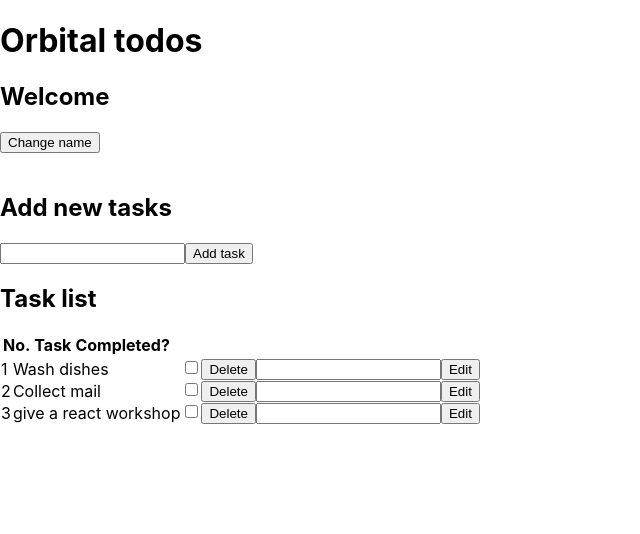
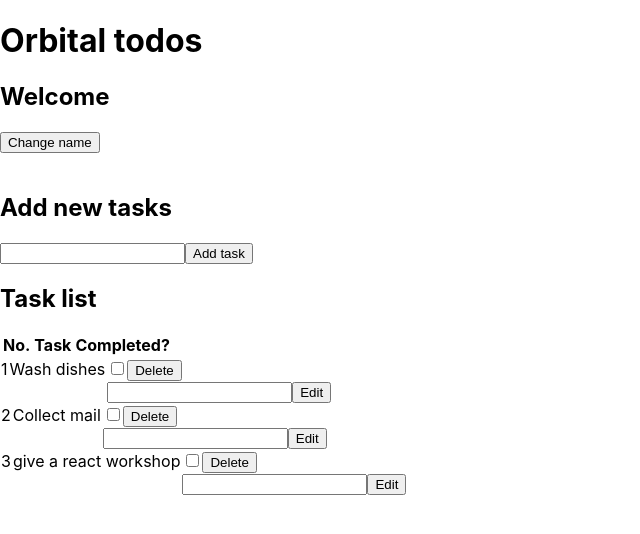
Before and after one commit to Vangmay/React-workshop, a React (Create React App) app: page / in a window 1280 px wide. Shown: the top 534 px of the page, without its empty margins (0-640 px from the left). Built offline with nearby package versions, Linux system fonts and the light colour scheme.

Commit message:
Ex5, create task component

```diff
--- a/src/Components/Task.js
+++ b/src/Components/Task.js
@@ -0,0 +1,54 @@
+import React, { useState } from "react";
+
+function Task({ task, i, tasks, setTasks }) {
+  const taskDesc = task;
+  const [newTask, setNewTask] = useState("");
+  const [isTaskCompleted, setIsTaskCompleted] = useState(false);
+
+  function handleTaskDelete(e, i) {
+    e.preventDefault();
+    setTasks([...tasks.slice(0, i), ...tasks.slice(i + 1)]);
+  }
+
+  function handleTaskUpdate(i) {
+    setTasks([...tasks.slice(0, i), newTask, ...tasks.slice(i + 1)]);
+    setNewTask("");
+  }
+
+  return (
+    <div>
+      <tr key={i}>
+        <td>{i + 1}</td>
+        <td style={{ color: isTaskCompleted ? "green" : "black" }}>
+          {taskDesc}
+        </td>
+        <td>
+          <input
+            type="checkbox"
+            checked={isTaskCompleted}
+            onClick={(e) => setIsTaskCompleted(!isTaskCompleted)}
+          />
+          <button onClick={(e) => handleTaskDelete(e, i)}>Delete</button>
+          <form aria-label="Edit task form">
+            <input
+              type="text"
+              value={newTask}
+              onChange={(e) => setNewTask(e.target.value)}
+            />
+            <button
+              type="submit"
+              onClick={(e) => {
+                e.preventDefault();
+                handleTaskUpdate(i);
+                setNewTask("");
+              }}
+            >
+              Edit
+            </button>
+          </form>
+        </td>
+      </tr>
+    </div>
+  );
+}
+export default Task;
--- a/src/Components/TaskList.js
+++ b/src/Components/TaskList.js
@@ -1,6 +1,7 @@
 import React, { useState } from "react";
+import Task from "./Task";
 
-function TaskList({ tasks, onEditTask, onDeleteTask }) {
+function TaskList({ tasks, setTasks }) {
   const [updateTask, setUpdateTask] = useState("");
   return (
     <>
@@ -18,7 +19,8 @@ function TaskList({ tasks, onEditTask, onDeleteTask }) {
         {tasks.map((task, i) => {
           return (
             <>
-              <tr key={i}>
+              <Task task={task} i={i} tasks={tasks} setTasks={setTasks} />
+              {/* <tr key={i}>
                 <td>{i + 1}</td>
                 <td>{task}</td>
                 <input type="checkbox" />
@@ -38,7 +40,7 @@ function TaskList({ tasks, onEditTask, onDeleteTask }) {
                 >
                   Edit
                 </button>
-              </tr>
+              </tr> */}
             </>
           );
         })}
--- a/src/Components/TaskManager.js
+++ b/src/Components/TaskManager.js
@@ -31,11 +31,7 @@ function TaskManager() {
           Add task
         </button>
       </form>
-      <TaskList
-        tasks={tasks}
-        onDeleteTask={handleTaskDelete}
-        onEditTask={handleTaskEdit}
-      />
+      <TaskList tasks={tasks} setTasks={setTasks} />
     </main>
   );
 }
```
